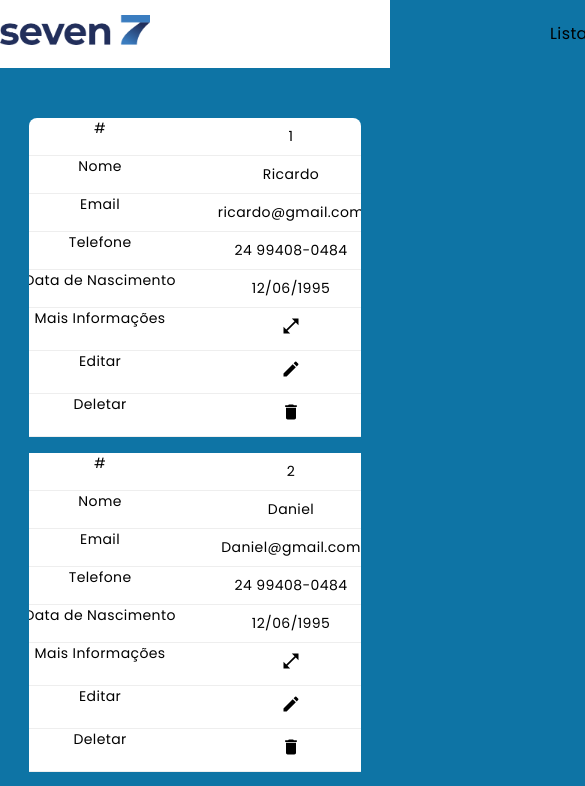
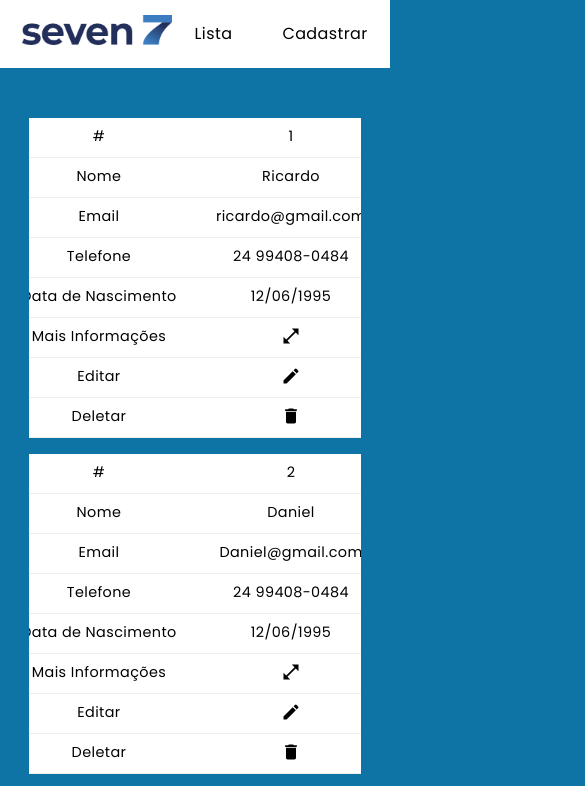
Before and after one commit to limaricardo/Seven-INC, a React (Create React App) app: page / in a window 390 px wide. Shown: the top 786 px of the page, 585 px wide, since content can reach past the window. Built offline with nearby package versions, Linux system fonts and the light colour scheme.

Commit message:
Forms for mobile

```diff
--- a/src/App.js
+++ b/src/App.js
@@ -1,6 +1,6 @@
 import { ThemeProvider } from 'styled-components'
 import { lightTheme } from './components/UI/StylesGeneral/theme';
-import './index.styles.css'
+import './components/UI/StylesGeneral/index.styles.css'
 import RoutesComp from './routes';
 import {dataMock} from './components/Mock'
 
--- a/src/components/EmployeeTable/styles.js
+++ b/src/components/EmployeeTable/styles.js
@@ -9,23 +9,27 @@ export const STable = styled.table`
   border-radius: ${v.borderRadius};
   overflow: hidden;
 
-
   @media only screen and (max-width: 599px) {
     display: flex;
     justify-content: center;
+    border-radius: 0px;
   }
 `;
+
 
 export const STHead = styled.thead`
   position: sticky;
   z-index: 100;
+
   @media only screen and (max-width: 599px) {
     display: block;
   }
 `;
 
+
 export const STHeadTR = styled.tr`
   background: ${({ theme }) => theme.bg};
+
   @media only screen and (max-width: 599px) {
     display: block;
     margin: 0 0 1rem 0;
@@ -36,6 +40,7 @@ export const STHeadTR = styled.tr`
     left: -9999px;
   }
 `;
+
 
 export const STH = styled.th`
   padding: ${v.smSpacing};
@@ -52,23 +57,22 @@ export const STH = styled.th`
     white-space: nowrap;
   }
 
+  @media only screen and (max-width: 599px) {
+    display: block;
+  }
+`;
+
+
+export const STBody = styled.tbody`
 
   @media only screen and (max-width: 599px) {
     display: block;
   }
 `;
 
-export const STBody = styled.tbody`
-
-
-  @media only screen and (max-width: 599px) {
-    display: block;
-  }
-`;
 
 export const STBodyTR = styled.tr`
   background: ${({ theme }) => theme.white};
-
 
   @media only screen and (max-width: 599px) {
     display: block;
@@ -76,20 +80,27 @@ export const STBodyTR = styled.tr`
   }
 `;
 
+
 export const STD = styled.td`
   padding: ${v.smSpacing};
   border: 1px solid ${({ theme }) => theme.bg2};
   font-size: 14px;
 
 
+  @media only screen and (max-width: 395px) {
+    font-size: .75rem;
+  }
+
   @media only screen and (max-width: 599px) {
     display: block;
+    font-size: .9rem;
 
     /* Behave  like a "row" */
     border: none;
     border-bottom: 1px solid #eee;
     position: relative;
     padding-left: 200px;
+    height: 40px;
 
     &:nth-of-type(1):before{
       content: "#";
@@ -120,7 +131,6 @@ export const STD = styled.td`
       /* Now like a table header */
 			position: absolute;
 			/* Top/left values mimic padding */
-			top: 0;
 			left: 6px;
 			width: 45%;
 			padding-right: 10px;
--- a/src/components/MoreInfoButton/styles.js
+++ b/src/components/MoreInfoButton/styles.js
@@ -5,14 +5,23 @@ export const InfoContainer = styled.div`
   flex-direction: column;
   align-items: center;
   padding: 50px 0 0 80px;
+
+
+  @media only screen and (max-width: 395px) {
+    padding: 10px 0 0 80px;
+  }
 `;
 
 export const InfoDiv = styled.div`
   display: flex;
   justify-content: left;
-  width: 280px;
+  width: 320px;
   height: 50px;
   align-items: space-between;
+
+  @media only screen and (max-width: 395px) {
+    height: 40px;
+  }
 `;
 export const Text = styled.div`
   width: 100%;
--- a/src/components/Navbar/styles.js
+++ b/src/components/Navbar/styles.js
@@ -7,6 +7,10 @@ export const Header = styled.header`
   width: 100%;
   height: 8vh;
   background-color: white;
+
+  @media only screen and (max-width: 599px) {
+  }
+
 `
 
 export const Nav = styled.nav`
@@ -15,12 +19,21 @@ export const Nav = styled.nav`
   justify-content: space-evenly;
   align-items: center;
   gap: 400px;
+
+  @media only screen and (max-width: 599px) {
+    gap: 0px;
+    justify-content: space-evenly;
+  }
 `
 
 export const DivNav = styled.div`
   display: flex;
   justify-content: flex-end;
   gap: 100px;
+
+  @media only screen and (max-width: 599px) {
+    gap: 50px;
+  }
 `
 
 export const Image = styled.img`
--- a/src/components/UI/Field/styles.js
+++ b/src/components/UI/Field/styles.js
@@ -24,6 +24,10 @@ export const FieldInput = styled.input`
   &:focus {
     outline: 1px solid black;
   }
+
+  @media only screen and (max-width: 599px) {
+    height: 35px;
+  }
 `
 
 export const LabelInput = styled.div`
@@ -32,4 +36,8 @@ export const LabelInput = styled.div`
   justify-content: center;
   font-size: 0.9rem;
   margin-top: 15px;
+
+  @media only screen and (max-width: 599px) {
+    margin-top: 5px;
+  }
 `
--- a/src/components/UI/Form/styles.js
+++ b/src/components/UI/Form/styles.js
@@ -7,9 +7,15 @@ export const FieldContainer = styled.div`
   align-items: center;
   border: none;
   width: 450px;
+  height: 100%;
   border-radius: 5px;
   box-shadow: 2px 2px 2px black;
   background-color: white;
+
+  @media only screen and (max-width: 599px) {
+    width: 90vw;
+    padding-top: 10px;
+  }
 `
 
 export const ButtonContainerDiv = styled.div`
--- a/src/components/UI/Modal/styles.js
+++ b/src/components/UI/Modal/styles.js
@@ -25,4 +25,9 @@ export const ModalContainer = styled.div`
   border-radius: 5px;
   box-shadow: 2px 2px 2px var(--primary);
   padding: 10px 10px 0 0;
+
+  @media only screen and (max-width: 395px) {
+    width: 300px;
+    font-size: .9rem;
+  }
 `
--- /dev/null
+++ b/src/components/UI/StylesGeneral/index.styles.css
@@ -0,0 +1,49 @@
+@import url("https://fonts.googleapis.com/css2?family=Poppins:wght@400;600&display=swap");
+
+:root {
+  --white: rgb(255, 255, 255);
+  --bg: rgb(245, 245, 245);
+  --bg2: rgb(237, 237, 237);
+  --bg3: rgb(214, 214, 214);
+  --text: rgb(33, 33, 33);
+  --primary: rgb(34, 48, 90);
+  --secondary: rgb(248, 191, 25);
+  --light-blue-hover: #0e74a5;
+
+  --sm-spacing: 8px;
+  --md-spacing: 16px;
+  --lg-spacing: 32px;
+
+  --sm: 37.5em;
+  --md: 48em;
+  --lg: 64em;
+}
+
+* {
+  box-sizing: border-box;
+  margin: 0;
+}
+
+body {
+  font-family: "Poppins", sans-serif;
+  letter-spacing: 0.4px;
+  background-color: var(--light-blue-hover);
+  width: 100%;
+}
+
+a {
+  text-decoration: none;
+  color: black;
+}
+
+a:hover {
+  color: var(--light-blue-hover);
+}
+
+.edit:hover {
+  color: green;
+}
+
+.trash:hover {
+  color: red;
+}
--- a/src/index.js
+++ b/src/index.js
@@ -1,7 +1,7 @@
 import React from 'react';
 import ReactDOM from 'react-dom/client';
 import App from './App';
-import './index.styles.css'
+import './components/UI/StylesGeneral/index.styles.css'
 
 const root = ReactDOM.createRoot(document.getElementById('root'));
 root.render(
--- a/src/index.styles.css
+++ /dev/null
@@ -1,51 +0,0 @@
-@import url('https://fonts.googleapis.com/css2?family=Poppins:wght@400;600&display=swap');
-
-* {
-  box-sizing: border-box;
-  margin: 0;
-}
-
-body {
-  font-family: "Poppins", sans-serif;
-  letter-spacing: 0.4px;
-  background-color: var(--light-blue-hover);
-  width: 100%;
-}
-
-a {
-  text-decoration: none;
-  color: black;
-}
-
-a:hover {
-  color: var(--light-blue-hover);
-}
-
-.edit:hover {
-  color: green;
-}
-
-.trash:hover {
-  color: red;
-}
-
-:root {
-  --white: rgb(255, 255, 255);
-  --bg: rgb(245, 245, 245);
-  --bg2: rgb(237, 237, 237);
-  --bg3: rgb(214, 214, 214);
-  --text: rgb(33, 33, 33);
-  --primary: rgb(34, 48, 90);
-  --secondary: rgb(248, 191, 25);
-  --light-blue-hover: #0e74a5;
-
-  --sm-spacing: 8px;
-  --md-spacing: 16px;
-  --lg-spacing: 32px;
-
-  --sm: 37.5em;
-  --md: 48em;
-  --lg: 64em;
-
-
-}
--- a/src/pages/CreateEmployee/styles.js
+++ b/src/pages/CreateEmployee/styles.js
@@ -4,4 +4,8 @@ export const CreateContainer = styled.div`
   display: flex;
   justify-content: center;
   margin-top: 30px;
+
+  @media only screen and (max-width: 599px) {
+    margin-top: 10px;
+  }
 `
```
